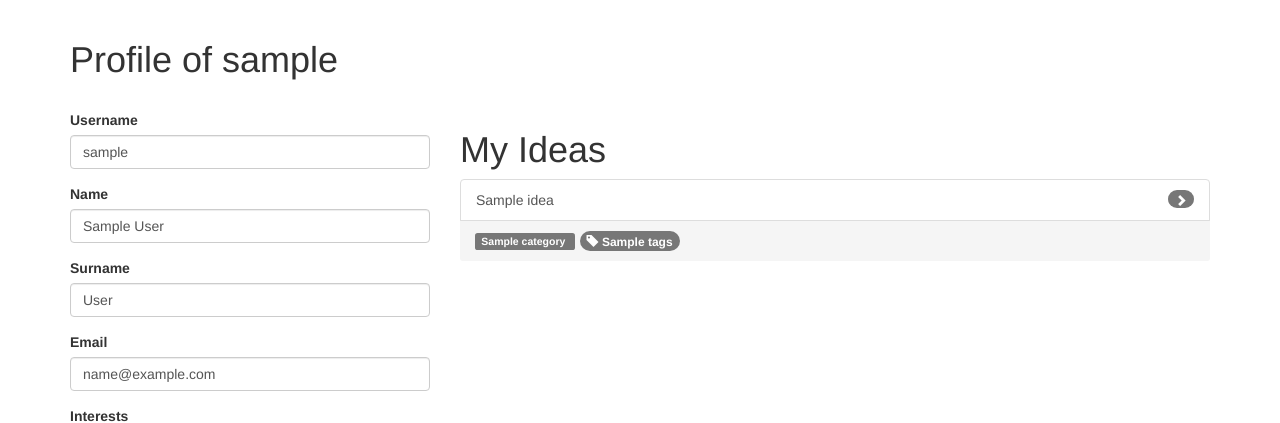
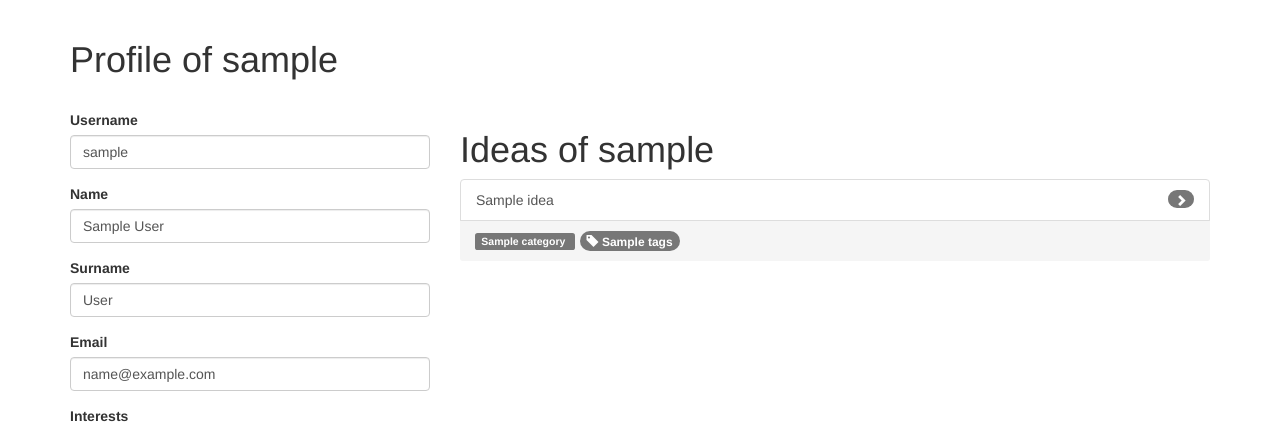
Before and after one commit to boceckts/ideahub, a Flask app: template app/templates/user/show-user.html in a window 1280 px wide. Shown: the part 52-475 px from the top of the page. Run offline with Flask 2, Linux system fonts and the light colour scheme; a user stored in the database is signed in; tables that the repository leaves empty hold one stand-in row (values such as "Sample post"); the template is opened without the code that fills it: most values are stand-ins (such as "Sample title", 1, 10 or a date in 2020); some libraries are stand-ins or nearby versions.

Commit message:
Reworked headings

```diff
--- a/app/templates/events.html
+++ b/app/templates/events.html
@@ -5,6 +5,8 @@
 {% endblock %}
 
 {% block app_content %}
+    <div class="h1">Activity Feed</div>
+    <br>
     {% if events is none or events|length == 0 %}
         <div class="jumbotron">
             <div class="h2">You don't have any Events yet!</div>
@@ -13,8 +15,6 @@
             <a class="btn btn-primary" href="{{ url_for('index') }}">Home</a>
         </div>
     {% else %}
-        <div class="h1">Activity Feed</div>
-        <br>
         <div class=container-fluid">
             {% for event in events %}
                 {% if event.type == type.upvotes %}
--- a/app/templates/idea/show_idea.html
+++ b/app/templates/idea/show_idea.html
@@ -1,5 +1,7 @@
 {% extends "app/base.html" %}
 
 {% block app_content %}
+    <div class="h1">Idea</div>
+    <br>
     {% include 'idea/idea.html' %}
 {% endblock %}
--- a/app/templates/user/show-user.html
+++ b/app/templates/user/show-user.html
@@ -50,7 +50,7 @@
                 </div>
             </div>
             <div class="justify-start col-sm-6 col-md-8">
-                <div class="h1">My Ideas</div>
+                <div class="h1">Ideas of {{ current_user.username }}</div>
                 {% if ideas|length == 0 %}
                     <div class="jumbotron">
                         <div class="h2">You didn't create any ideas yet!</div>
```
Also changed, not shown: app/templates/inspire.html (+3 -4 lines).
